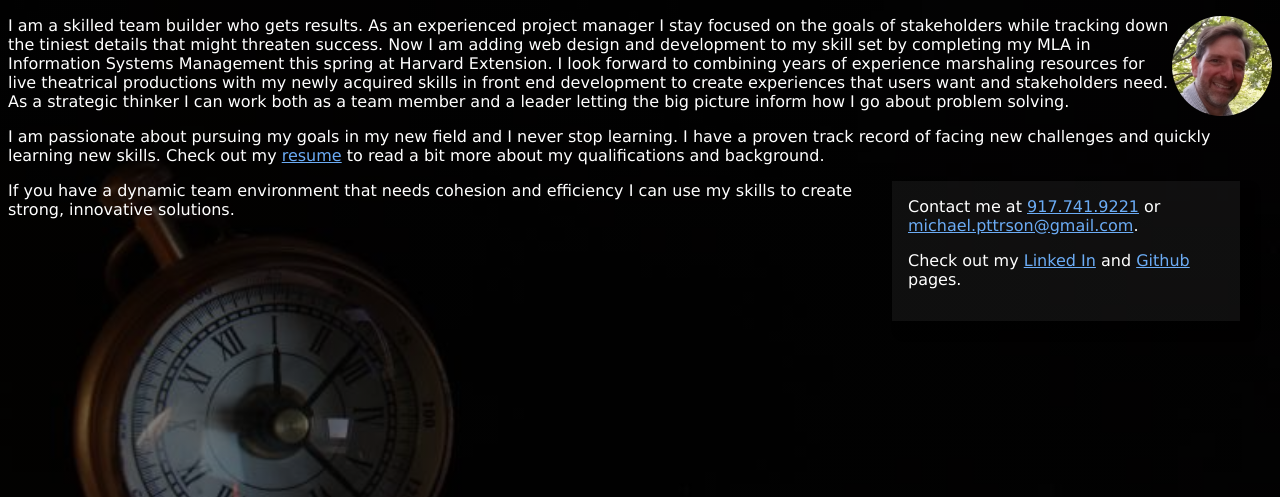
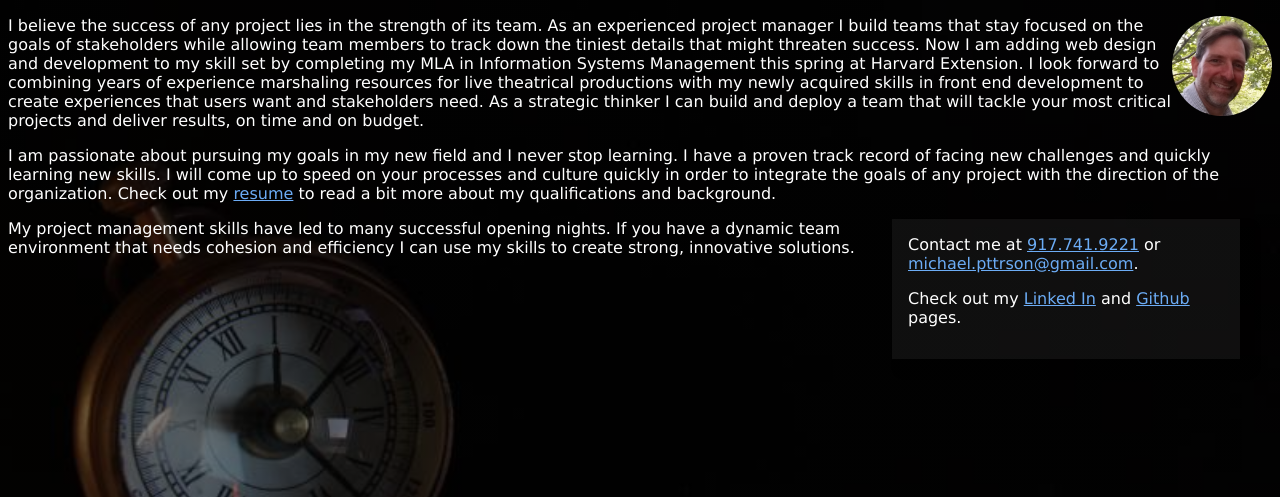
Before and after one commit to PattersonProject/thepattersonproject-website, a PHP site: page / in a window 1280 px wide. Shown: the part 182-679 px from the top of the page. Run offline with PHP 8.4, Linux system fonts and the light colour scheme; some web fonts are replaced.

Commit message:
Updated Intro Copy

```diff
--- a/index.php
+++ b/index.php
@@ -16,11 +16,11 @@
 		<div id="content">
 			<img class="profile" src="images/profile-pic.png" alt="My profile picture">
 			<p>
-			I am a skilled team builder who gets results. As an experienced project manager I stay focused on the goals of stakeholders while tracking down the tiniest details that might threaten success. Now I am adding web design and development to my skill set by completing my MLA in Information Systems Management this spring at Harvard Extension. I look forward to combining years of experience marshaling resources for live theatrical productions with my newly acquired skills in front end development to create experiences that users want and stakeholders need. As a strategic thinker I can work both as a team member and a leader letting the big picture inform how I go about problem solving.
+			I believe the success of any project lies in the strength of its team. As an experienced project manager I build teams that stay focused on the goals of stakeholders while allowing team members to track down the tiniest details that might threaten success. Now I am adding web design and development to my skill set by completing my MLA in Information Systems Management this spring at Harvard Extension. I look forward to combining years of experience marshaling resources for live theatrical productions with my newly acquired skills in front end development to create experiences that users want and stakeholders need. As a strategic thinker I can build and deploy a team that will tackle your most critical projects and deliver results, on time and on budget.
 			</p>
 
 			<p>
-			I am passionate about pursuing my goals in my new field and I never stop learning. I have a proven track record of facing new challenges and quickly learning new skills. Check out my  <a href="resume.php">resume</a> to read a bit more about my qualifications and background.
+			I am passionate about pursuing my goals in my new field and I never stop learning. I have a proven track record of facing new challenges and quickly learning new skills. I will come up to speed on your processes and culture quickly in order to integrate the goals of any project with the direction of the organization. Check out my  <a href="resume.php">resume</a> to read a bit more about my qualifications and background.
 			</p>
 			<div id="links" class="blur">
 				<span>Contact me at <a href="+19177419221">917.741.9221</a> or <a href="mailto:michael.pttrson@gmail.com">michael.pttrson@gmail.com</a>.  </span>
@@ -29,7 +29,7 @@
 			</div>
 
 			<p>
-			 If you have a dynamic team environment that needs cohesion and efficiency I can use my skills to create strong, innovative solutions.
+			My project management skills have led to many successful opening nights. If you have a dynamic team environment that needs cohesion and efficiency I can use my skills to create strong, innovative solutions.
 			</p>
 			<!-- <div id="links" class="blur">
 				<span>Contact me at <a href="+19177419221">917.741.9221</a> or <a href="mailto:michael.pttrson@gmail.com">michael.pttrson@gmail.com</a>.  </span>
```
